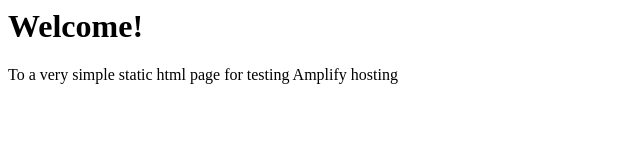
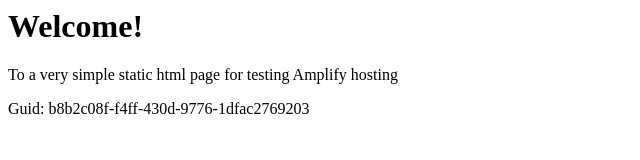
Before and after one commit to aws-aemilia-bom/Github-PR-Commit-Integration-Test-DoNotTouch-Gith-OKSLNVO2-v1-prod-ap-south-1, a website: page src/index.html in a window 1280 px wide. Shown: the whole page, without its empty margins (0-640 px from the left). Drawn offline with Linux system fonts and the light colour scheme.

Commit message:
commit from integ tests

```diff
--- a/src/index.html
+++ b/src/index.html
@@ -1,3 +1,5 @@
+
+
 <html lang="en">
 
 <head>
@@ -10,6 +12,6 @@
 <body>
     <h1>Welcome!</h1>
     <p>To a very simple static html page for testing Amplify hosting</p>
-</body>
+    <p>Guid: b8b2c08f-f4ff-430d-9776-1dfac2769203</p></body>
 
 </html>
```
